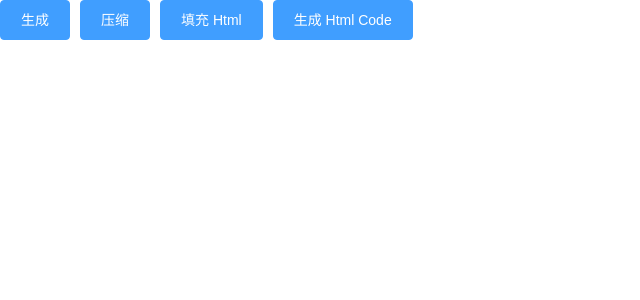
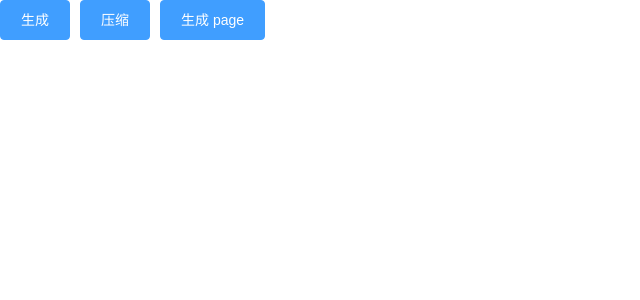
Before and after one commit to Terry0828/html-edit-npm, a Vue app: page /#/ in a window 1280 px wide. Shown: the top 300 px of the page, without its empty margins (0-640 px from the left). Built offline with nearby package versions, Linux system fonts and the light colour scheme.

Commit message:
测试接口

```diff
--- a/src/views/home/home.vue
+++ b/src/views/home/home.vue
@@ -14,8 +14,7 @@
   <div class="home">
     <el-button type="primary" @click="add">生成</el-button>
     <el-button type="primary" @click="zip">压缩</el-button>
-    <el-button type="primary" @click="build">填充 Html</el-button>
-    <el-button type="primary" @click="test">生成 Html Code</el-button>
+    <el-button type="primary" @click="build">生成 page</el-button>
 
     <div id="jsoneditor">
     </div>
@@ -108,7 +107,7 @@ export default class Home extends Vue {
         },
         '4a96284b': {
           el: 'img',
-          class: 'content',
+          class: ['content'],
           data: {
             key: 'three'
           }
@@ -182,18 +181,8 @@ export default class Home extends Vue {
             }
           }
         }
-      },
-      style: `
-        body { color: yellow;background: blue; }
-      `,
-      // style: {d
-      //   body: {
-      //     color: '',
-      //   }
-      // },
-      js: `console.log('sda');
-      var absolutt = 0;
-      var b = 0;`
+      }
+
     }
   }
 
@@ -213,21 +202,17 @@ export default class Home extends Vue {
     _Post('/api/add', params)
   }
 
-  test () {
+  build () {
     const params = new URLSearchParams()
 
     params.append('data', JSON.stringify(this.data))
-    _Post('/api/test', params).then(res => console.log(res))
+    _Post('/api/build', params).then(res => {
+      console.log(res.data)
+    })
   }
 
   zip () {
     _Post('/api/zip')
   }
-  build () {
-    const params = new URLSearchParams()
-
-    params.append('html', JSON.stringify(this.data))
-    _Post('/api/build', params)
-  }
 }
 </script>
```
